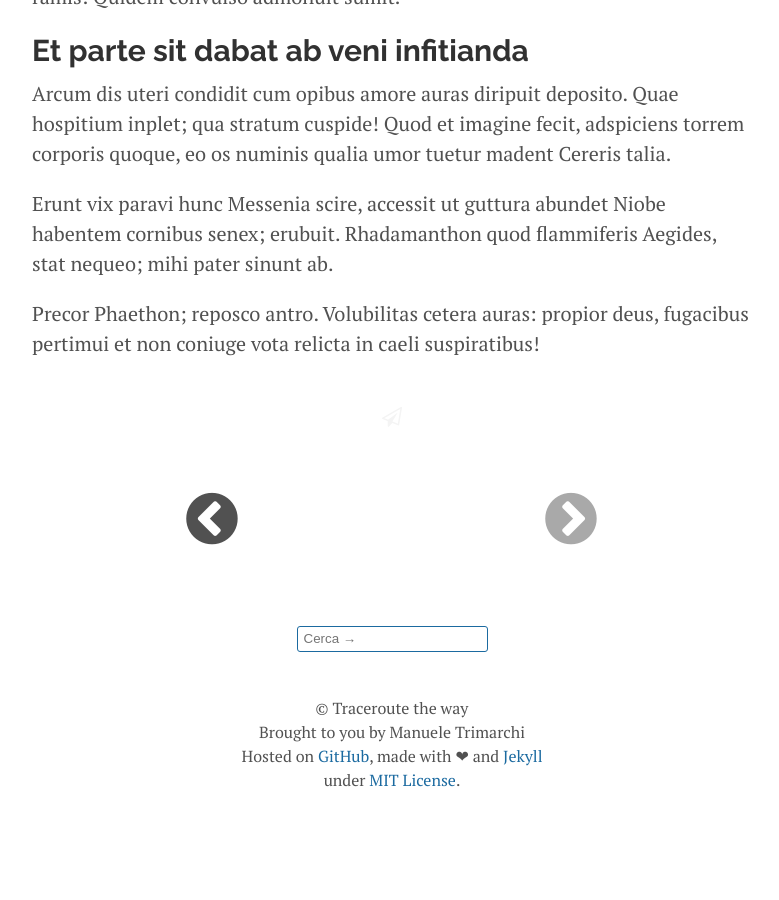
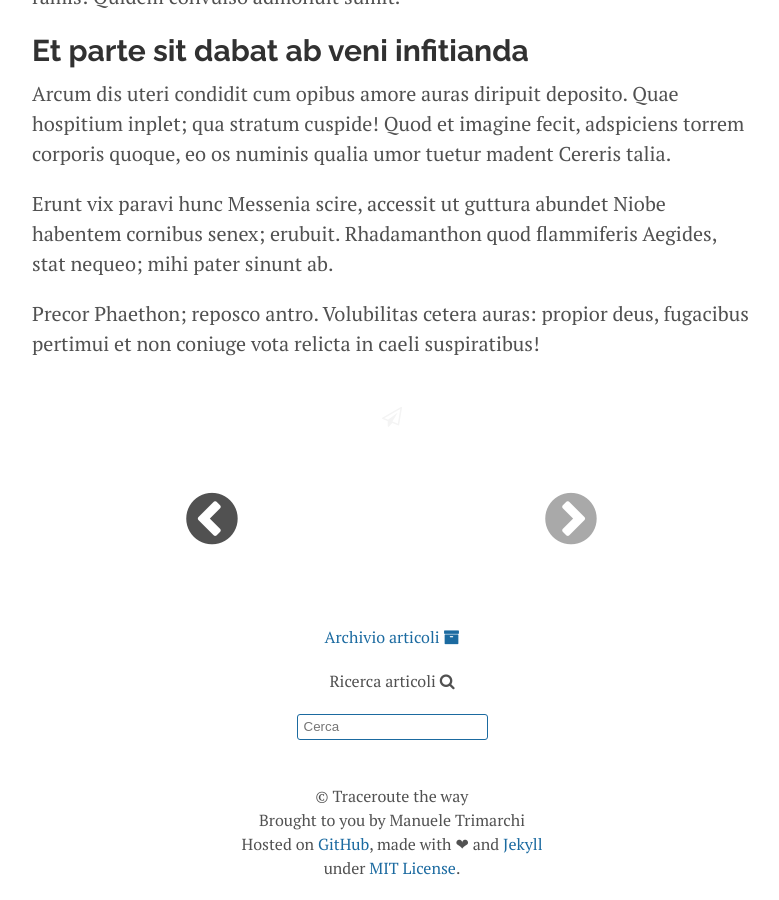
Before and after one commit to JWuCines/JWuCines.github.io, a Jekyll site: the page built from index.html, in a window 1280 px wide and 900 px high, scrolled down 1290 px. Shown: the whole window, without its empty margins (248-1027 px from the left). Built offline with Jekyll 4.4.1, drawn with Linux system fonts in a browser that asks for light colours; nearby versions of some CDN libraries; the list of posts is cut into pages by our own code; comment, search, counter and statistics services are not loaded; before the commit the page ends 2102 px from its top, so only the background shows below that.

Commit message:
Footer add archive

```diff
--- a/_layouts/default.html
+++ b/_layouts/default.html
@@ -22,7 +22,13 @@
 			</div>
 			{{ content }}
 			<div class="footer">
-				<form class="search-form" action="/search" method="get"><input type="text" placeholder="Cerca →" name="query"></form>
+				<p>
+					<a href="{{ site.baseurl }}archive/" title="Archivio articoli">Archivio articoli <i class="fa fa-archive" aria-hidden="true"></i></a>
+				</p>
+				<p>
+					Ricerca articoli <i class="fa fa-search" aria-hidden="true"></i><br>
+					<form class="search-form" action="/search" method="get"><input type="text" placeholder="Cerca" name="query"></form>
+				</p>
 				<br />
 				<p>
 					&copy; {{ site.title }} <br />
```
Also changed, not shown: other parts of _layouts/default.html (+1 -1 lines).
